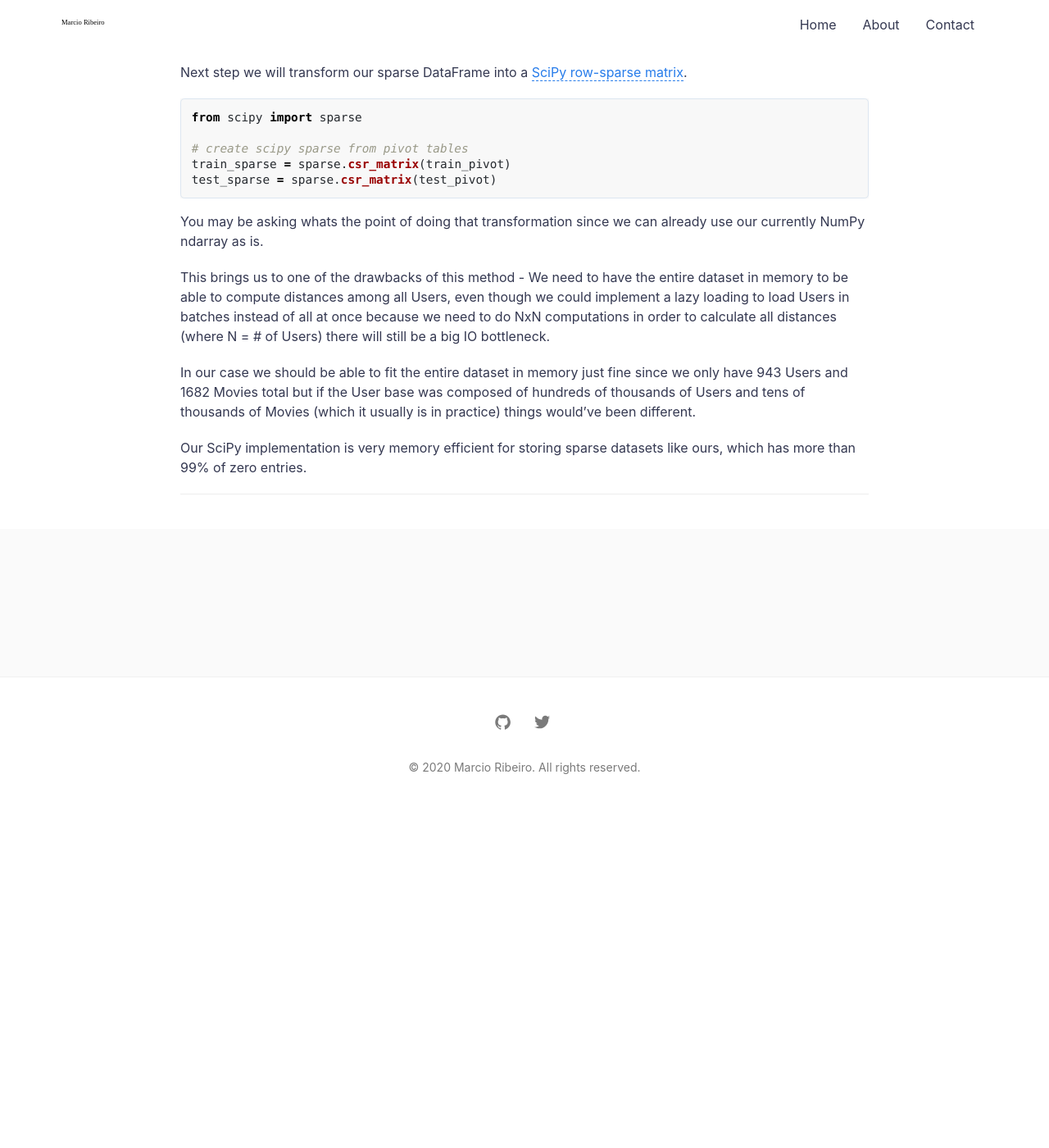
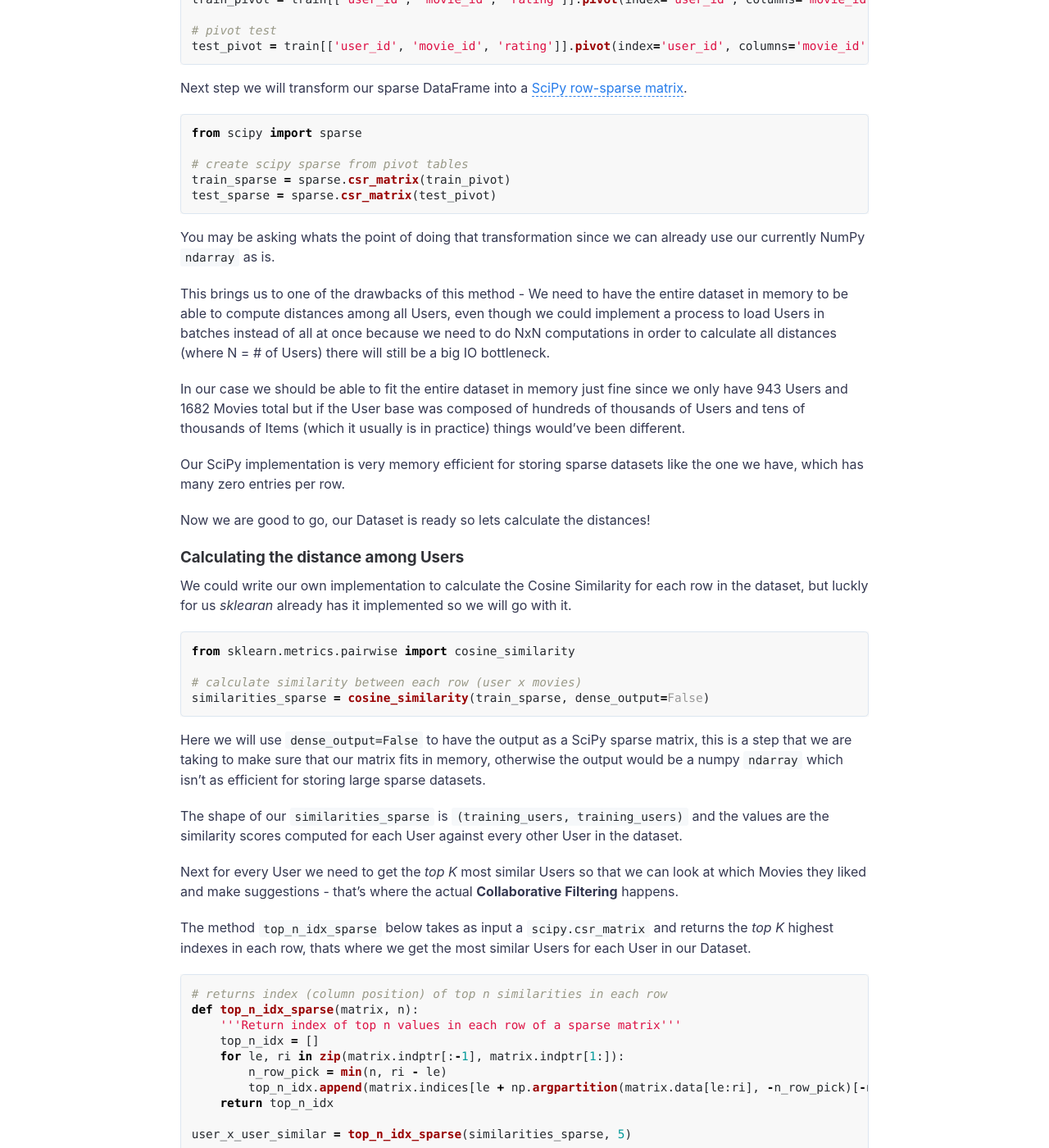
Before and after one commit to marciovai/marciovai.github.io, a Jekyll site: the page built from _posts/2020-06-21-building-a-recommendation-system-in-python.md, in a window 1280 px wide and 1400 px high, scrolled down 5758 px. Shown: the whole window at 82% size. Built offline with Jekyll 4.4.1, drawn with Linux system fonts in a browser that asks for light colours; comment, search, counter and statistics services are not loaded; before the commit the page ends 6749 px from its top, so only the background shows below that; some of the changed text lies outside the part shown.

Commit message:
Checkpoint

````diff
--- a/_posts/2020-06-21-building-a-recommendation-system-in-python.md
+++ b/_posts/2020-06-21-building-a-recommendation-system-in-python.md
@@ -77,6 +77,7 @@ The code below will download the dataset from the public repository, extract it
 
 ```python
 import pandas as pd
+import numpy as np
 from urllib.request import urlretrieve
 import zipfile
 
@@ -160,10 +161,53 @@ train_sparse = sparse.csr_matrix(train_pivot)
 test_sparse = sparse.csr_matrix(test_pivot)
 ```
 
-You may be asking whats the point of doing that transformation since we can already use our currently NumPy ndarray as is.
+You may be asking whats the point of doing that transformation since we can already use our currently NumPy ```ndarray``` as is.
 
-This brings us to one of the drawbacks of this method - We need to have the entire dataset in memory to be able to compute distances among all Users, even though we could implement a lazy loading to load Users in batches instead of all at once because we need to do NxN computations in order to calculate all distances (where N = # of Users) there will still be a big IO bottleneck.
+This brings us to one of the drawbacks of this method - We need to have the entire dataset in memory to be able to compute distances among all Users, even though we could implement a process to load Users in batches instead of all at once because we need to do NxN computations in order to calculate all distances (where N = # of Users) there will still be a big IO bottleneck.
 
-In our case we should be able to fit the entire dataset in memory just fine since we only have 943 Users and 1682 Movies total but if the User base was composed of hundreds of thousands of Users and tens of thousands of Movies (which it usually is in practice) things would've been different.
+In our case we should be able to fit the entire dataset in memory just fine since we only have 943 Users and 1682 Movies total but if the User base was composed of hundreds of thousands of Users and tens of thousands of Items (which it usually is in practice) things would've been different.
 
-Our SciPy implementation is very memory efficient for storing sparse datasets like ours, which has more than 99% of zero entries.
+Our SciPy implementation is very memory efficient for storing sparse datasets like the one we have, which has many zero entries per row.
+
+Now we are good to go, our Dataset is ready so lets calculate the distances!
+
+### Calculating the distance among Users
+
+We could write our own implementation to calculate the Cosine Similarity for each row in the dataset, but luckly for us *sklearan* already has it implemented so we will go with it.
+
+```python
+from sklearn.metrics.pairwise import cosine_similarity
+
+# calculate similarity between each row (user x movies)
+similarities_sparse = cosine_similarity(train_sparse, dense_output=False)
+```
+
+Here we will use ```dense_output=False``` to have the output as a SciPy sparse matrix, this is a step that we are taking to make sure that our matrix fits in memory, otherwise the output would be a numpy ```ndarray``` which isn't as efficient for storing large sparse datasets.
+
+The shape of our  ```similarities_sparse``` is ```(training_users, training_users)``` and the values are the similarity scores computed for each User against every other User in the dataset.
+
+Next for every User we need to get the *top K* most similar Users so that we can look at which Movies they liked and make suggestions - that's where the actual **Collaborative Filtering** happens.
+
+The method ```top_n_idx_sparse``` below takes as input a ```scipy.csr_matrix``` and returns the *top K* highest indexes in each row, thats where we get the most similar Users for each User in our Dataset.
+
+```python
+# returns index (column position) of top n similarities in each row
+def top_n_idx_sparse(matrix, n):
+    '''Return index of top n values in each row of a sparse matrix'''
+    top_n_idx = []
+    for le, ri in zip(matrix.indptr[:-1], matrix.indptr[1:]):
+        n_row_pick = min(n, ri - le)
+        top_n_idx.append(matrix.indices[le + np.argpartition(matrix.data[le:ri], -n_row_pick)[-n_row_pick:]])
+    return top_n_idx
+
+user_x_user_similar = top_n_idx_sparse(similarities_sparse, 5)
+```
+
+Here I decided to pick the top 5 most similar Users for each User since it should be enough for getting recommendations, but feel free to increase the value for K if your particular problem requires it.
+
+```python
+# transforms result from sparse matrix into a dict user: [job1, job2]
+user_user_similar_dict = {}
+for idx, val in enumerate(user_user_similar):
+        user_user_similar_dict.update({idx: val.tolist()})
+```
````
